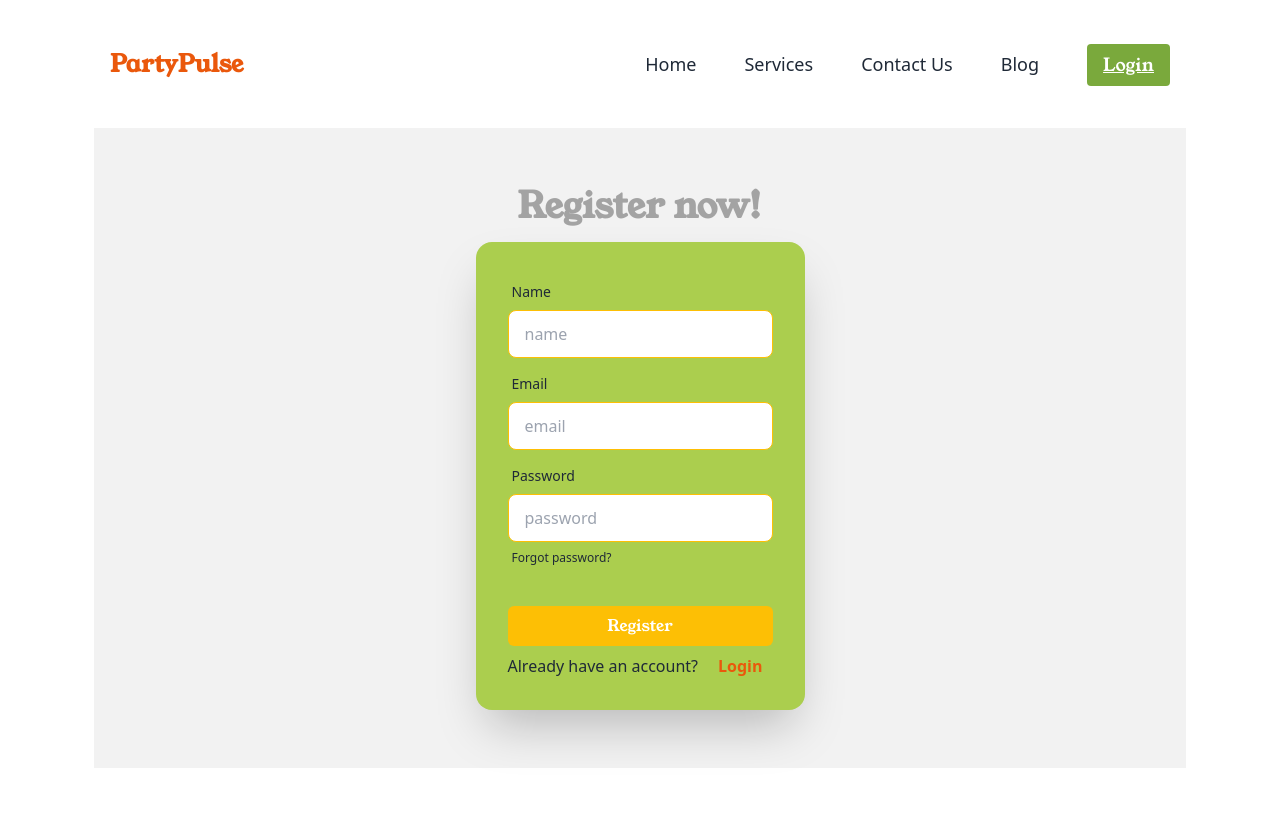
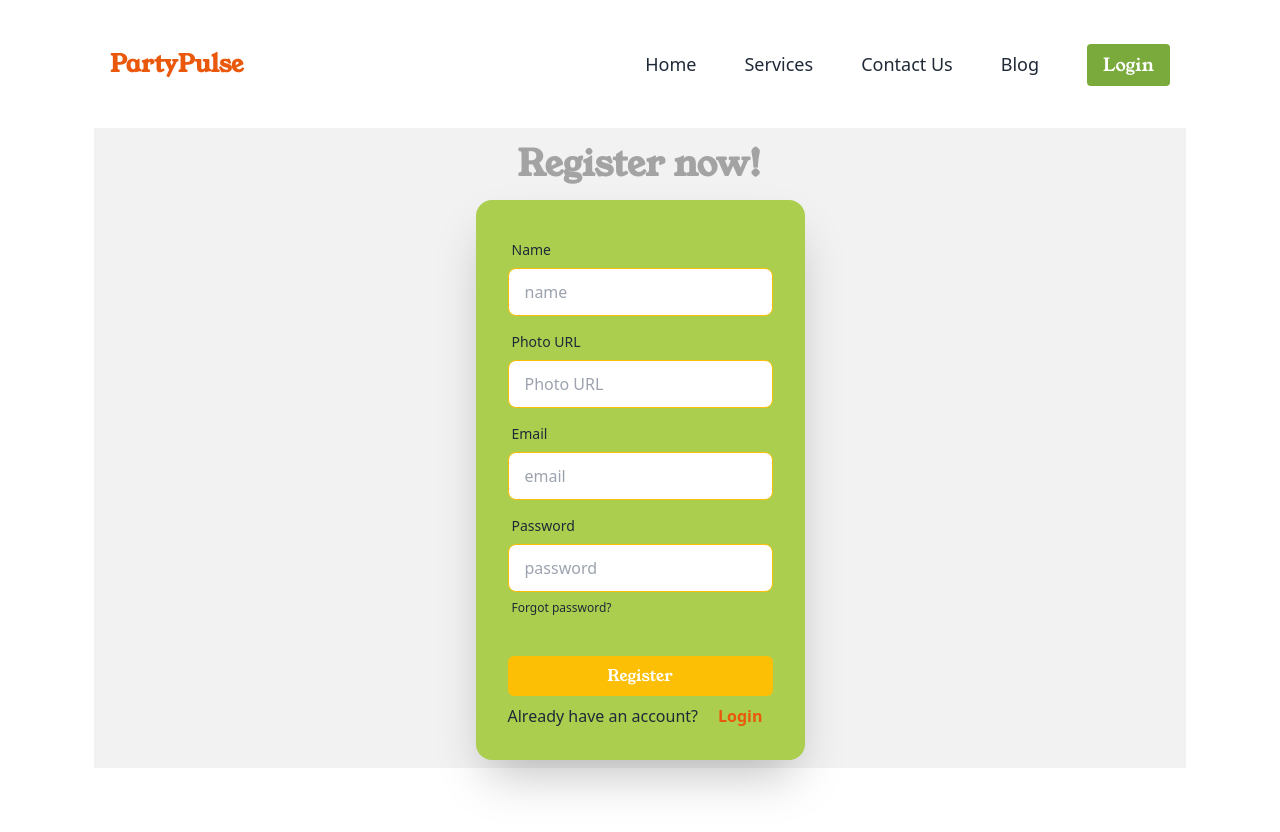
Before and after one commit to Amimu10/Birthday-Event-Management, a React (Vite) app: page /register in a window 1280 px wide. Shown: the top 832 px of the page. Built offline with nearby package versions, Linux system fonts and the light colour scheme; no server answers.

Commit message:
show user image & name in navbar after login

```diff
--- a/src/components/Header/Navbar/Navbar.jsx
+++ b/src/components/Header/Navbar/Navbar.jsx
@@ -1,26 +1,263 @@
+// import React, { useContext, useState } from "react";
+// import { Link, NavLink } from "react-router-dom";
+
+// import { AiOutlineClose, AiOutlineMenu } from "react-icons/ai";
+// import { AuthContext } from "../../../Providers/AuthProvider";
+
+// const Navbar = () => {
+//   const {user, logOut} = useContext(AuthContext);
+
+//   const [menu, setMenu] = useState(false);
+
+//   const handleLogOut = () => {
+//        logOut()
+//        .then(() => console.log("user logged in"))
+//        .catch(error => console.error(error))
+//   }
+
+//   return (
+//     <div className="relative">
+//       <nav className="flex justify-between items-center gap-4 my-8 p-4">
+//         <div>
+//         <h3 className="text-2xl font-semibold font-young text-orange-600">PartyPulse</h3>
+//         </div>
+//         <div className="md:flex gap-12 text-lg hidden list-none">
+//           <li>
+//             <NavLink
+//               to="/"
+//               className={({ isActive, isPending }) =>
+//                 isPending
+//                   ? "pending"
+//                   : isActive
+//                   ? "text-[#FF444A] underline"
+//                   : ""
+//               }
+//             >
+//               Home
+//             </NavLink>
+//           </li>
+//           <li>
+//             <NavLink
+//               to="/services"
+//               className={({ isActive, isPending }) =>
+//                 isPending
+//                   ? "pending"
+//                   : isActive
+//                   ? "text-[#FF444A] underline"
+//                   : ""
+//               }
+//             >
+//             Services
+//             </NavLink>
+//           </li>
+//           <li>
+//             <NavLink
+//               to="/contact"
+//               className={({ isActive, isPending }) =>
+//                 isPending
+//                   ? "pending"
+//                   : isActive
+//                   ? "text-[#FF444A] underline"
+//                   : ""
+//               }
+//             >
+//               Contact Us
+//             </NavLink>
+//           </li>
+//           <li>
+//             <NavLink
+//               to="/blog"
+//               className={({ isActive, isPending }) =>
+//                 isPending
+//                   ? "pending"
+//                   : isActive
+//                   ? "text-[#FF444A] underline"
+//                   : ""
+//               }
+//             >
+//               Blog
+//             </NavLink>
+//           </li>
+//         {
+//           user? <>
+//           <li>
+//           <NavLink onClick={handleLogOut}
+//             className={({ isActive, isPending }) =>
+//               isPending
+//                 ? "pending"
+//                 : isActive
+//                 ? "text-[#FF444A] underline"
+//                 : ""
+//             }
+//           >
+//            <Link className="bg-[#7AA93C] text-white font-young font-thin px-4 py-2 rounded">Sign Out</Link>
+//           </NavLink>
+//         </li>
+//           </>
+//           :
+//         <li>
+//           <NavLink
+//             className={({ isActive, isPending }) =>
+//               isPending
+//                 ? "pending"
+//                 : isActive
+//                 ? "text-[#FF444A] underline"
+//                 : ""
+//             }
+//           >
+//           <Link to="/login" className="bg-[#7AA93C] text-white font-young font-thin px-4 py-2 rounded">Login</Link>
+//           </NavLink>
+//         </li>
+//         }
+
+//         </div>
+//         <div className="md:hidden flex items-center gap-2">
+//         {menu ? (
+//             <AiOutlineClose
+//               onClick={() => setMenu(false)}
+//               className="text-center cursor-pointer text-3xl"
+//             />
+//           ) : (
+//             <AiOutlineMenu
+//               onClick={() => setMenu(true)}
+//               className="text-center cursor-pointer text-3xl"
+//             />
+//           )}
+//           {menu && (
+//             <div className="absolute top-20 right-0 text-lg  bg-gray-400 w-40 z-10 rounded-lg p-5">
+//               <ul className="flex flex-col gap-4 list-none ">
+//               <li>
+//             <NavLink
+//               to="/"
+//               className={({ isActive, isPending }) =>
+//                 isPending
+//                   ? "pending"
+//                   : isActive
+//                   ? "text-[#FF444A] underline"
+//                   : ""
+//               }
+//             >
+//               Home
+//             </NavLink>
+//           </li>
+//           <li>
+//             <NavLink
+//               to="/services"
+//               className={({ isActive, isPending }) =>
+//                 isPending
+//                   ? "pending"
+//                   : isActive
+//                   ? "text-[#FF444A] underline"
+//                   : ""
+//               }
+//             >
+//             Services
+//             </NavLink>
+//           </li>
+//           <li>
+//             <NavLink
+//               to="/contact"
+//               className={({ isActive, isPending }) =>
+//                 isPending
+//                   ? "pending"
+//                   : isActive
+//                   ? "text-[#FF444A] underline"
+//                   : ""
+//               }
+//             >
+//               Contact Us
+//             </NavLink>
+//           </li>
+//           <li>
+//             <NavLink
+//               to="/blog"
+//               className={({ isActive, isPending }) =>
+//                 isPending
+//                   ? "pending"
+//                   : isActive
+//                   ? "text-[#FF444A] underline"
+//                   : ""
+//               }
+//             >
+//               Blog
+//             </NavLink>
+//           </li>
+//           {
+//             user && <span>{user.email}</span>
+//           }
+//           <li>
+//             <Link onClick={handleLogOut}
+//               to="/login"
+//               className={({ isActive, isPending }) =>
+//                 isPending
+//                   ? "pending"
+//                   : isActive
+//                   ? "text-[#FF444A] underline"
+//                   : ""
+//               }
+//             >
+//               Sign Out
+//             </Link>
+//           </li>
+//               </ul>
+//             </div>
+//           )}
+//         </div>
+//       </nav>
+//     </div>
+//   );
+// };
+
+// export default Navbar;
+
 import React, { useContext, useState } from "react";
-import { Link, NavLink } from "react-router-dom";
-
+import { Link, NavLink, useNavigate } from "react-router-dom";
 import { AiOutlineClose, AiOutlineMenu } from "react-icons/ai";
 import { AuthContext } from "../../../Providers/AuthProvider";
 
+const Navbar = () => {
+  const { user, logOut } = useContext(AuthContext);
+  console.log(user);
+  const [menu, setMenu] = useState(false);
+  // const [dropdown, setDropdown] = useState(false);
+  //  const navigate = useNavigate();
 
-const Navbar = () => {
-  const {user, logOut} = useContext(AuthContext);
+  const name = user?.displayName; // Get the user's display name
+  const photo = user?.photoURL;
+  const handleLogOut = () => {
+    console.log(name, photo); // Get the user's photo URL
 
-  const [menu, setMenu] = useState(false);
+    logOut()
+      .then((result) => {
+        console.log(result.user);
+      })
+      .catch((error) => console.error(error));
+  };
 
-  const handleLogOut = () => {
-       logOut()
-       .then(() => console.log("user logged in"))
-       .catch(error => console.error(error))
-  }
-
+  // const updateProfile = (name, photo) =>{
+  //   handleUpdateProfile(name, photo)
+  //   console.log(name, photo)
+  //   .then(() =>{
+  //     // Swal.fire({
+  //     //   position: 'top',
+  //     //   icon: 'success',
+  //     //   title: 'User created successfully',
+  //     //   showConfirmButton: false,
+  //     //   timer: 1500
+  //     // })
+  //     // navigate("/");
+  //   })
+  //   .then(error =>{
+  //     console.error(error)
+  //   })
+  // }
   return (
     <div className="relative">
       <nav className="flex justify-between items-center gap-4 my-8 p-4">
         <div>
-        <h3 className="text-2xl font-semibold font-young text-orange-600">PartyPulse</h3>
+          <h3 className="text-2xl font-semibold font-young text-orange-600">
+            PartyPulse
+          </h3>
         </div>
         <div className="md:flex gap-12 text-lg hidden list-none">
           <li>
@@ -79,40 +316,45 @@ const Navbar = () => {
               Blog
             </NavLink>
           </li>
-        {
-          user? <>
-          <li>
-          <NavLink onClick={handleLogOut}
-            className={({ isActive, isPending }) =>
-              isPending
-                ? "pending"
-                : isActive
-                ? "text-[#FF444A] underline"
-                : ""
-            }
+          <li className="flex gap-3">
+            {user ? (
+              <>
+                {name && photo && (
+                  <>
+                    <p>{name}</p>
+                    <img
+                      src={photo}
+                      className="inline items-center mr-3 h-10 w-10 rounded-full"
+                      alt=""
+                    />
+                  </>
+                )}
+                <NavLink onClick={handleLogOut}>
+                  <Link className="bg-[#7AA93C] text-white font-young font-thin px-4 py-2 rounded">
+                    Sign Out
+                  </Link>
+                </NavLink>
+              </>
+            ) : (
+              <NavLink>
+                <Link
+                  to="/login"
+                  className="bg-[#7AA93C] text-white font-young font-thin px-4 py-2 rounded"
                 >
-           <Link className="bg-[#7AA93C] text-white font-young font-thin px-4 py-2 rounded">Sign Out</Link>
+                  Login
+                </Link>
               </NavLink>
+            )}
           </li>
+        </div>
+
+        <div className="md:hidden flex items-center gap-2">
+        {user && (
+  <>
+    {name && <p>{name}</p>}
+    {photo && <img src={photo} className="inline items-center mr-3 h-10 w-10 rounded-full" alt="" />}
   </>
-          :
-        <li>
-          <NavLink
-            className={({ isActive, isPending }) =>
-              isPending
-                ? "pending"
-                : isActive
-                ? "text-[#FF444A] underline"
-                : ""
-            }
-          >
-          <Link to="/login" className="bg-[#7AA93C] text-white font-young font-thin px-4 py-2 rounded">Login</Link>
-          </NavLink>
-        </li>
-        }
-
-        </div>
-        <div className="md:hidden flex items-center gap-2">
+)}
           {menu ? (
             <AiOutlineClose
               onClick={() => setMenu(false)}
@@ -184,10 +426,9 @@ const Navbar = () => {
                   </NavLink>
                 </li>
                {
-            user && <span>{user.email}</span>
-          }
-          <li>
-            <Link onClick={handleLogOut}
+                user?  <li>
+                <Link
+                  onClick={handleLogOut}
                   to="/login"
                   className={({ isActive, isPending }) =>
                     isPending
@@ -200,6 +441,23 @@ const Navbar = () => {
                   Sign Out
                 </Link>
               </li>
+              :
+              <li>
+                <Link
+                  onClick={handleLogOut}
+                  to="/login"
+                  className={({ isActive, isPending }) =>
+                    isPending
+                      ? "pending"
+                      : isActive
+                      ? "text-[#FF444A] underline"
+                      : ""
+                  }
+                >
+                  Login
+                </Link>
+              </li>
+               }
               </ul>
             </div>
           )}
--- a/src/components/Register/Register.jsx
+++ b/src/components/Register/Register.jsx
@@ -8,7 +8,7 @@ import Swal from 'sweetalert2'
 AOS.init();
 
 const Register = () => {
-  const { createUser } = useContext(AuthContext);
+  const { createUser, handleUpdateProfile } = useContext(AuthContext);
   const navigate = useNavigate();
   const [passwordError, setPasswordError] = useState("");
 
@@ -16,9 +16,10 @@ const Register = () => {
     e.preventDefault();
     const form = new FormData(e.currentTarget);
     const name = form.get("name");
+    const photo = form.get("photo");
     const email = form.get("email");
     const password = form.get("password");
-    console.log(email, password, name);
+    console.log(email, password, name, photo);
     if (password.length < 6) {
       setPasswordError("Password must be at least 6 characters long");
       return;
@@ -40,6 +41,8 @@ const Register = () => {
     createUser(email, password)
       .then((result) => {
         console.log(result.user);
+        handleUpdateProfile(name, photo)
+        .then(() =>{
           Swal.fire({
             position: 'top',
             icon: 'success',
@@ -48,6 +51,11 @@ const Register = () => {
             timer: 1500
           })
           navigate("/");
+        })
+        .catch(error =>{
+          console.error(error)
+        })
+
       })
       .catch((error) => {
         console.error(error);
@@ -70,6 +78,18 @@ const Register = () => {
                   type="name"
                   name="name"
                   placeholder="name"
+                  className="input border-[#FDBF05] border-1 focus-border-none"
+                  required
+                />
+              </div>
+              <div className="form-control">
+                <label className="label">
+                  <span className="label-text">Photo URL</span>
+                </label>
+                <input
+                  type="name"
+                  name="photo"
+                  placeholder="Photo URL"
                   className="input border-[#FDBF05] border-1 focus-border-none"
                   required
                 />
```
Also changed, not shown: src/Providers/AuthProvider.jsx (+9 -0 lines), src/components/Faq/Faq.jsx (+6 -1 lines), src/components/HappyClients/HappyClients.jsx (+6 -1 lines), src/components/SerViceDetails/ServiceDetails.jsx (+6 -1 lines). Lines whose indentation alone changed are shown as unchanged.
